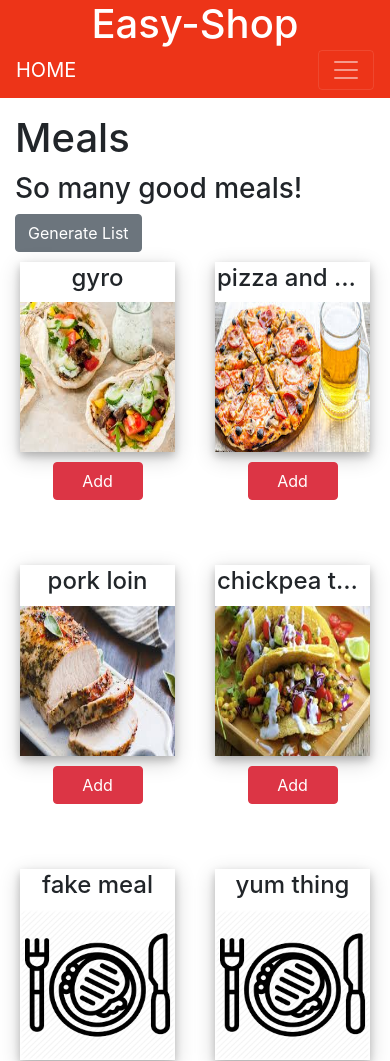
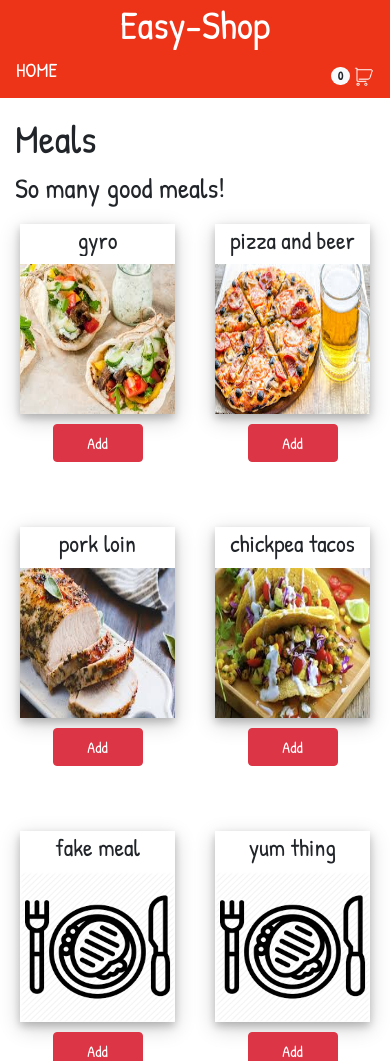
Before and after one commit to luke2705/grocery-app, a Django app: page / in a window 390 px wide. Shown: the top 1061 px of the page. Run offline with Django 3.2, Linux system fonts and the light colour scheme; data comes from the database, SQL or seed files in the repository; some libraries are stand-ins or nearby versions.

Commit message:
adding collapsible cart

```diff
--- a/easy_shop/easy_shop/settings.py
+++ b/easy_shop/easy_shop/settings.py
@@ -131,9 +131,9 @@ USE_TZ = True
 # https://docs.djangoproject.com/en/3.0/howto/static-files/
 
 STATIC_URL = '/static/'
+MEDIA_URL = '/media/'
+MEDIA_ROOT = os.path.join(BASE_DIR,'media')
 STATIC_ROOT = os.path.join(BASE_DIR,'staticfiles')
+STATICFILES_DIRS = [os.path.join(BASE_DIR,'static')]
 # STATIC_ROOT = ''
 # STATICFILES_DIRS = []
-STATICFILES_DIRS = [os.path.join(BASE_DIR,'static')]
-MEDIA_ROOT = os.path.join(BASE_DIR,'media')
-MEDIA_URL = '/media/'
--- a/easy_shop/static/style.css
+++ b/easy_shop/static/style.css
@@ -1,20 +1,23 @@
+
+body{
+  font-family: 'Patrick Hand', cursive;
+  transition: background-color .5s;
+}
+
 .selectable{
         margin: 5px;
         margin-top:10px;
         box-shadow: 0 4px 8px 0 rgba(0, 0, 0, 0.2), 0 6px 20px 0 rgba(0, 0, 0, 0.19);
 
 }
-/* .selectable:hover{
-    box-shadow: 0 4px 8px 0 rgba(0, 0, 0, 0.2), 0 6px 20px 0 rgba(0, 155, 0, 0.5);
-    cursor: pointer;
-} */
+
 td{
   border-bottom: 1px solid gray;
   padding: 5px 10px 5px 0px;
 }
 
 .incart .selectable{
-    opacity: 0.5;
+    opacity: 0.4;
 }
 
 @media (min-width: 992px) {
--- a/easy_shop/templates/base.html
+++ b/easy_shop/templates/base.html
@@ -10,19 +10,21 @@
     <!-- Bootstrap CSS -->
     <link rel="stylesheet" href="https://stackpath.bootstrapcdn.com/bootstrap/4.3.1/css/bootstrap.min.css" integrity="sha384-ggOyR0iXCbMQv3Xipma34MD+dH/1fQ784/j6cY/iJTQUOhcWr7x9JvoRxT2MZw1T" crossorigin="anonymous">
     <link rel="stylesheet" href="{% static 'style.css' %}">
+    <link href="https://fonts.googleapis.com/css2?family=Patrick+Hand&display=swap" rel="stylesheet">
   </head>
   <body>
+    <!-- <div id='dim' style='position:absolute;z-index:100;width:100%; height:100%;background-color: black; opacity:0; display:block;'></div> -->
     <div style="height:50px; background-color: #ed3418; color:white;text-align: center;"><h1 style="margin:0">Easy-Shop</h1></div>
     <nav class="navbar navbar-expand-sm navbar-dark" style="background-color:#ed3418; color:yellow;padding-top:0px">
           <a class="navbar-brand" href="/">HOME</a>
-          <button class="navbar-toggler d-lg-none" type="button" data-toggle="collapse" data-target="#collapsibleNavId" aria-controls="collapsibleNavId"
+          <!-- stub for future features -->
+          <!-- <button class="navbar-toggler d-lg-none" type="button" data-toggle="collapse" data-target="#collapsibleNavId" aria-controls="collapsibleNavId"
               aria-expanded="false" aria-label="Toggle navigation">
               <span class="navbar-toggler-icon"></span>
           </button>
           <div class="collapse navbar-collapse" id="collapsibleNavId">
               <ul class="navbar-nav mr-auto mt-2 mt-lg-0">
-                <!-- stub for future features -->
-                  <!-- <li class="nav-item">
+                  <li class="nav-item">
                       <a class="nav-link" href="#">Add Meals/Items</a>
                   </li>
                   <li class="nav-item">
@@ -39,6 +41,8 @@
               </ul> -->
 
           </div>
+          {% block nav_block %}
+          {% endblock %}
       </nav>
       {% block body_block %}
       {% endblock %}
--- a/easy_shop/templates/index.html
+++ b/easy_shop/templates/index.html
@@ -1,7 +1,16 @@
-<!-- remove incart after generating list, change addto cart to added, translucentify for incart and add a quantity button, make addtocart and recipes a separate buttons -->
-
 {% extends 'base.html' %}
 {% load static %}
+
+{% block nav_block %}
+     <!-- currently designed to only show the cart button on the homepage. may change this later      -->
+          <div class=" navbar-nav ml-auto mt-2 mt-lg-0 d-block d-md-none">
+            <div class="nav-item">
+                <span id='itemcount' class="badge badge-pill badge-light">0</span>
+                <img src="{% static 'shopping-cart.png' %}" style="filter: invert(100%);width:20px;cursor:pointer" alt="not found" onclick="openNav()">
+            </div>
+        </div>
+{% endblock %}
+
 {% block body_block %}
 <div class="container-fluid" >
     <p></p>
@@ -20,7 +29,6 @@
               <div class="tab-content" id="myTabContent" style="margin-top: 10px;">
                 <div class="tab-pane fade show active" id="home" role="tabpanel" aria-labelledby="home-tab">
                     <h3>So many good meals!</h3>
-                    <button type="submit" class='btn btn-secondary d-block d-md-none' value="Generate List" onclick="document.getElementById('generatelist').click()">Generate List</button>
                     <div class='row'>
                         {% for meal in Meals%}
                         <div id = "{{meal.name}}"  class="col-6 col-sm-4 col-lg-3 meal" style='margin-bottom: 50px;position:static'>
@@ -49,10 +57,9 @@
                 <!-- <div class="tab-pane fade" id="profile" role="tabpanel" aria-labelledby="profile-tab">
                     <h3>Wow, lots of ingredients!</h3>
                     <ul>
-                    {% for ingredient in Ingredients %}
-                        <li>{{ingredient}}</li>
-                    {% endfor %}
-                    <script></script>
+                        {% for ingredient in Ingredients %}
+                            <li>{{ingredient}}</li>
+                        {% endfor %}
                     </ul>
                 </div> -->
               </div>
@@ -68,6 +75,15 @@
         </div>
     </div>
 </div>
+<div id='sidecart'>
+<div id="mySidenav" class="sidenav">
+    <h3 >Shopping List</h3>
+    <button type="submit" class='btn btn-secondary d-block d-md-none' value="Generate List" onclick="document.getElementById('generatelist').click()">Generate List</button>
+    <a href="javascript:void(0)" class="closebtn" onclick="closeNav()">&times;</a>
+    <div id='sideCartList'  style="height:70vh;overflow-y: auto;"></div>
+  </div>
+</div>
+
 <script>
     // TODO - figure out how to cleanly parse python dictionary sent from django
     var recipes = JSON.parse('{{recipes}}'.replace(/&#x27;/g,'"'));
@@ -93,9 +109,7 @@
         }
         else{
             for (ingredient in ingredientList){
-                // if (((ingredient) in cartDict)){
                     cartDict[ingredient] = Math.max(cartDict[ingredient] - ingredientList[ingredient], 0);
-                // }
                 if (cartDict[ingredient] == 0){
                     delete cartDict[ingredient]
                 }
@@ -119,10 +133,14 @@
     }
     function updateCart(){
         cartString = ""
+        count=0
         for (var key in cartDict){
-            cartString = cartString + `<tr id ="${key}" style='bottom-border:5px black'><td>${key}</td><td style="padding-left:10px"><input type="number" onchange="cartManuallyChanged(event)" style="width:40px" min="1" value=${cartDict[key]}></td><td style="padding-left:10px"><a href="#" onclick="removeFromCart('${key}')" class="d-none d-md-block"><span class="close">&times;</span></a></tr>`;
+            cartString = cartString + `<tr id ="${key}" style='bottom-border:5px black'><td>${key}</td><td style="padding-left:10px"><input type="number" onchange="cartManuallyChanged(event)" style="width:40px" min="1" value=${cartDict[key]}></td><td style="padding-left:10px"><a href="#" onclick="removeFromCart('${key}')" ><span class="close">&times;</span></a></td></tr>`;
+            count += cartDict[key]
         }
-        $("#cartList").html("<table style='margin:auto'>" + cartString + "</table>")
+        $("#cartList").html("<table style='margin:auto;'>" + cartString + "</table>")
+        $("#sideCartList").html("<table style='margin:auto;width:200px'>" + cartString + "</table>")
+        $('#itemcount').text(count)
     }
     function cartManuallyChanged(event){
         let ingredient = event.path[2].id;
@@ -165,5 +183,23 @@
         cartDict={};
         updateCart();
     }
-    </script>
+    function openNav() {
+        document.getElementById("mySidenav").style.right = "0px";
+        document.body.style.backgroundColor = "rgba(0,0,0,0.4)";
+        $(".meal img, .meal .btn").each(function() {
+            $(this).css("opacity", "0.4");
+        });
+        // get all imgs that are in elements within a meals class
+        // document.getElementById("dim").style.display = "block";
+        // $('#dim').attr('display','block')
+    }
+    function closeNav() {
+        document.getElementById("mySidenav").style.right = "-250px";
+        document.body.style.backgroundColor = "white";
+        $(".meal img, .meal .btn").each(function() {
+            $(this).css("opacity", "1");
+        });
+        // document.getElementById("dim").style.display = "none";
+    }
+</script>
 {% endblock %}
```
Also changed, not shown: other parts of easy_shop/static/style.css (+38 -0 lines), README.md, easy_shop/static/shopping-cart.png (added), 1 other file.
